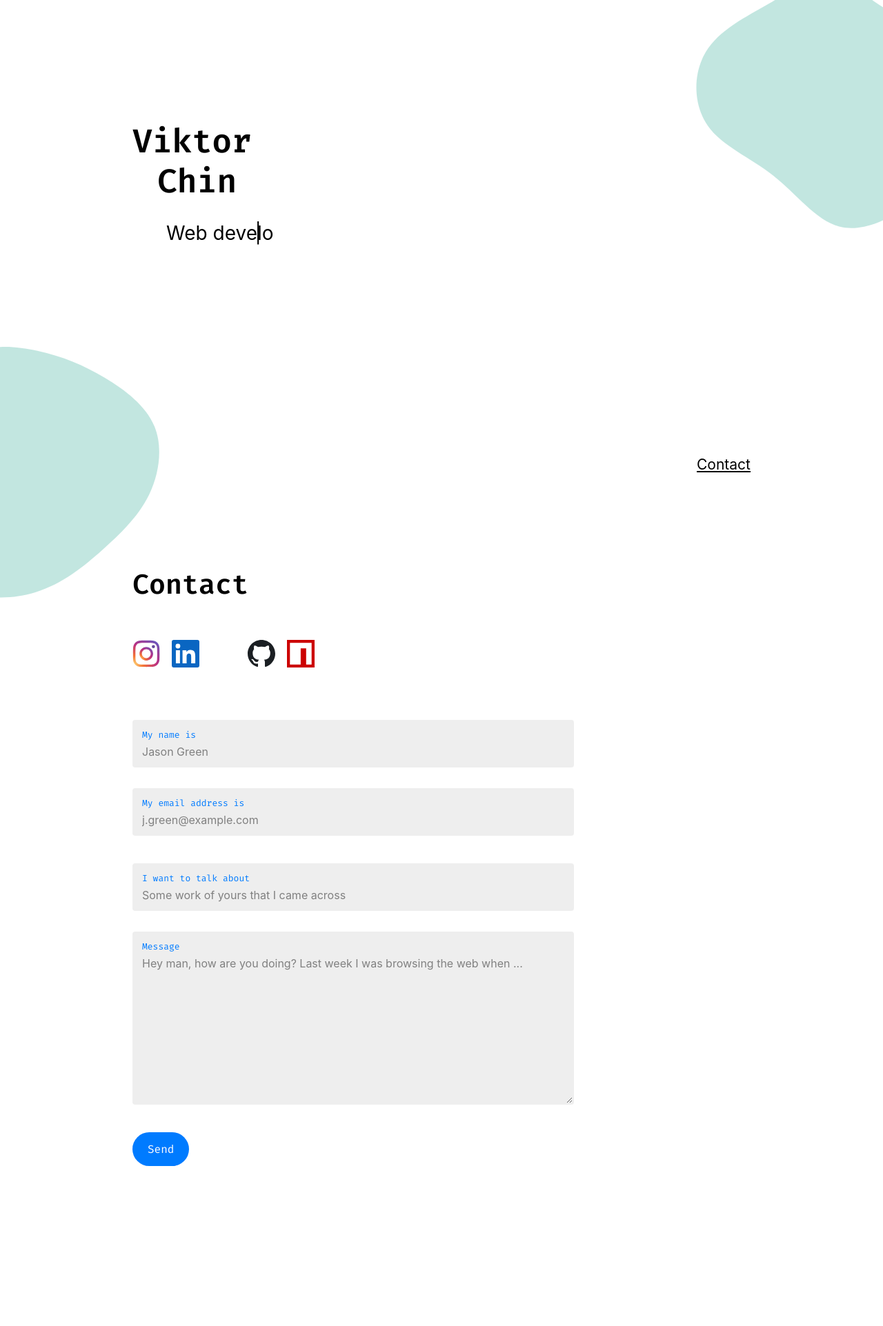
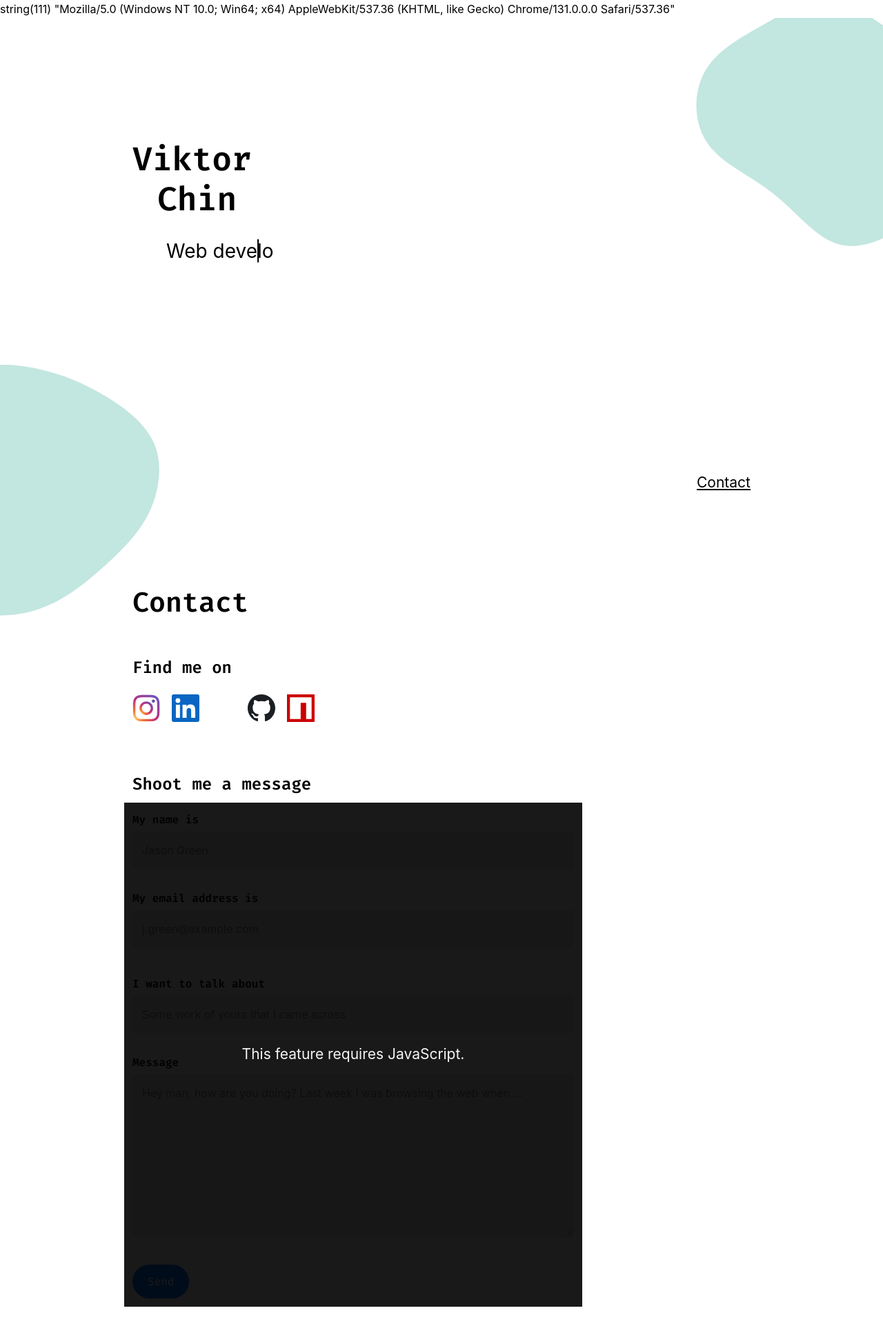
Before and after one commit to vikputthiscodeongit/viktor-web, a PHP site: page / in a window 1280 px wide. Shown: the whole page at 69% size. Before the commit the page ends 1691 px from the top, so only its background shows below. Run offline with PHP 8.4, Linux system fonts and the light colour scheme; style sheets or scripts are compiled from the project's sources; some web fonts are replaced.

Commit message:
javascript detection and more

```diff
--- /dev/null
+++ b/admin/global-vars.php
@@ -0,0 +1,7 @@
+<?php
+// define("WEBSITE_DOMAIN", "viktorchin.nl");
+define("WEBSITE_DOMAIN", "viktor-web.local");
+
+if (!isset($_SESSION["js_enabled"])) {
+    $_SESSION["js_enabled"] = false;
+}
--- a/components/about-me/typeit.js
+++ b/components/about-me/typeit.js
@@ -21,6 +21,8 @@ export default function typeItAboutMe(targetEl) {
         .delete(2, {speed: 120, delay: 350})
         .type("toring enthusiast", {delay: 2000})
         .delete(null, {delay: 900})
+        .type("beb", {delay: 2000})
+        .delete(null, {delay: 600})
         //
         .type("Human", {delay: 1450})
         .delete(null, {delay: 900})
--- a/components/form-mc/_wpcf7mc.scss
+++ b/components/form-mc/_wpcf7mc.scss
@@ -1,7 +1,7 @@
 .wpcf7 {
     form {
         &.has-wpcf7mc {
-            .no-js & {
+            .js-disabled & {
                 position: relative;
 
                 &::after {
--- a/components/form/form-content.php
+++ b/components/form/form-content.php
@@ -1,4 +1,7 @@
 <?php
+
+// TODO: Make this array reflect the <form>'s structure.
+
 $FIELDSETS = array(
     "fs_personal" => array(
         "field_name" => array(
--- a/components/form/form-view.php
+++ b/components/form/form-view.php
@@ -1,12 +1,21 @@
-<form action="/components/form/form-controller.php" method="post" class="form form--contact" name="contact-form">
+<form
+    action="/components/form/form-controller.php"
+    method="POST"
+    class="form form--contact js-required"
+    name="contact-form"
+>
     <?php
         include "form-content.php";
+
+        // TODO:
+        // Abstract view into render function. Inject disabled attribute
+        // if $FORM array's className contains "js-required".
 
         foreach($FIELDSETS as $FIELDSET) {
             echo "<fieldset>";
 
             foreach($FIELDSET as $FIELD) {
-                $LABEL = isset($FIELD["label"]) ? $FIELD["label"]  : false;
+                $LABEL = isset($FIELD["label"]) ? $FIELD["label"] : false;
                 $INPUT = $FIELD["input"];
                 ?>
                     <div class="field <?php if (isset($FIELD['class'])) echo $FIELD['class']; ?>">
--- a/components/input/_input.scss
+++ b/components/input/_input.scss
@@ -4,7 +4,7 @@
             margin: 2em 0 0;
             padding: 0.25em 0.75em;
 
-            .js & {
+            .js-enabled & {
                 display: none;
             }
         }
@@ -13,7 +13,7 @@
     &-not-valid-tip {
         margin-top: 0.5em;
 
-        .js & {
+        .js-enabled & {
             display: none;
         }
     }
@@ -82,7 +82,7 @@ label {
     }
 
     .field--ifl & {
-        .js & {
+        .js-enabled & {
             position: absolute;
             top: rem(2px);
             left: rem(2px);
@@ -151,7 +151,7 @@ textarea {
     }
 
     .field--ifl & {
-        .js & {
+        .js-enabled & {
             padding-top: rem(31px);
             padding-bottom: rem(8px);
         }
@@ -197,7 +197,7 @@ input {
     }
 
     .field--ifl & {
-        .js & {
+        .js-enabled & {
             height: rem(69px); // Setting a fixed height is sadly the only way to guarantee consistent appearance across browsers.
         }
     }
--- a/header.php
+++ b/header.php
@@ -1,11 +1,10 @@
 <!DOCTYPE html>
-<html class="no-js" lang="en">
-    <?php include "global-strings.php"; ?>
 
+<html class="js-disabled" lang="en">
     <head>
         <?php include "header-strings.php"; ?>
 
-        <meta charset="utf-8">
+        <meta charset="UTF-8">
 
         <!--
                                        ___                         ___           ___
--- a/index.php
+++ b/index.php
@@ -1,7 +1,18 @@
-<?php include "header.php"; ?>
+<?php
+    var_dump($_SERVER['HTTP_USER_AGENT']);
 
-<?php include "sections/home/home.php"; ?>
+    if (!session_id()) {
+        session_start();
+    }
 
-<?php include "sections/contact/contact.php"; ?>
+    include "admin/global-vars.php";
 
-<?php include "footer.php"; ?>
+    include "global-strings.php";
+
+    include "header.php";
+
+    include "sections/home/home.php";
+
+    include "sections/contact/contact.php";
+
+    include "footer.php";
--- a/sass/_global.scss
+++ b/sass/_global.scss
@@ -48,6 +48,12 @@ h1 {
     }
 }
 
+h2 {
+    @include respond-above(lg) {
+        font-size: rem(24px);
+    }
+}
+
 p {
     &:last-child {
         margin-bottom: 0;
@@ -71,6 +77,48 @@ a {
 img {
     max-width: 100%;
     height: auto;
+}
+
+.js-required {
+    html:not(.js-enabled) & {
+        position: relative;
+
+        &::after {
+            content: "This feature requires JavaScript.";
+            position: absolute;
+            top: rem(-8px);
+            bottom: rem(-8px);
+            left: rem(-8px);
+            right: rem(-8px);
+            z-index: 1;
+            display: flex;
+            justify-content: center;
+            align-items: center;
+            font-size: rem(18px);
+            color: $off-white-light;
+            background: rgba(0, 0, 0, 0.9);
+
+            @include respond-above(lg) {
+                top: rem(-12px);
+                bottom: rem(-12px);
+                left: rem(-12px);
+                right: rem(-12px);
+                font-size: rem(21px);
+            }
+        }
+    }
+
+    .js-pending & {
+        &::after {
+            content: "Loading feature...";
+        }
+    }
+
+    .js-no-server & {
+        &::after {
+            content: "Something went wrong! Do you have an active connection to the world wide web?"
+        }
+    }
 }
 
 .container {
@@ -97,12 +145,20 @@ img {
     }
 }
 
+.site-section-title {
+    margin-bottom: rem(40px);
+
+    @include respond-above(lg) {
+        margin-bottom: rem(56px);
+    }
+}
+
 .section {
     &-title {
-        margin-bottom: rem(40px);
+        margin-bottom: rem(20px);
 
         @include respond-above(lg) {
-            margin-bottom: rem(56px);
+            margin-bottom: rem(24px);
         }
     }
 
--- a/sass/vars/_bootstrap.scss
+++ b/sass/vars/_bootstrap.scss
@@ -70,6 +70,7 @@ $font-weight-base:            $font-weight-normal !default;
 $line-height-base:            1.625;
 
 $h1-font-size:                $font-size-base * 2;
+$h2-font-size:                $font-size-base * 1.333333;
 
 $headings-margin-bottom:      0;
 $headings-font-family:        $font-family-monospace;
--- a/sections/contact/contact.php
+++ b/sections/contact/contact.php
@@ -1,15 +1,16 @@
 <section class="site-section" id="contact">
     <div class="container">
-        <div class="section-title">
-            <h1>Contact</h1>
+        <h1 class="site-section-title">Contact</h1>
+
+        <div class="section-content">
+            <h2 class="section-title">Find me on</h2>
+
+            <?php include __DIR__ . "/../../components/icon-grid/icon-grid-view.php"; ?>
         </div>
 
         <div class="section-content">
-			<?php include __DIR__ . "/../../components/icon-grid/icon-grid-view.php"; ?>
+            <h2 class="section-title">Shoot me a message</h2>
+
+            <?php include __DIR__ . "/../../components/form/form-view.php"; ?>
         </div>
-
-        <div class="section-content">
-			<?php include __DIR__ . "/../../components/form/form-view.php"; ?>
-        </div>
-    </div>
 </section>
```
Also changed, not shown: admin/global-controller.php (added, +25 -0 lines), index.js (+18 -3 lines), package-lock.json.
